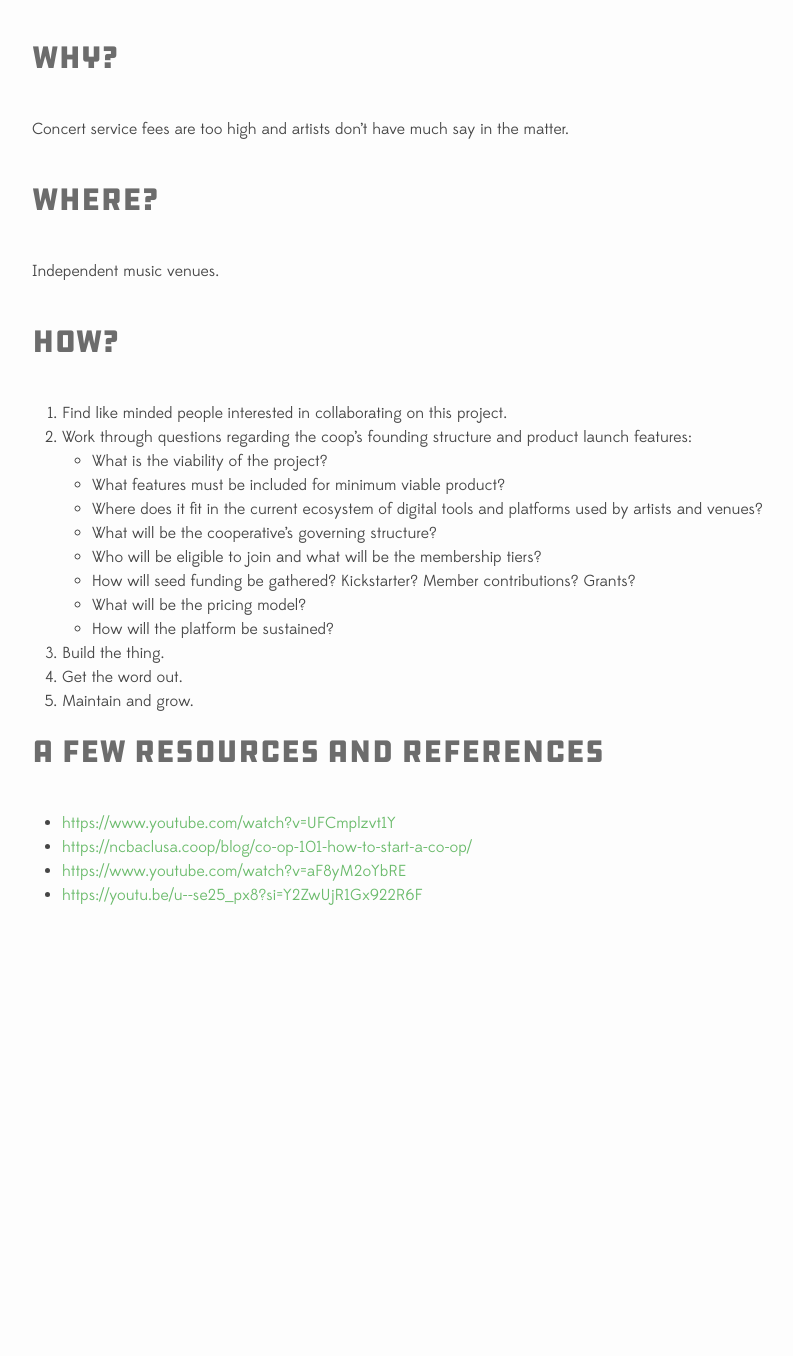
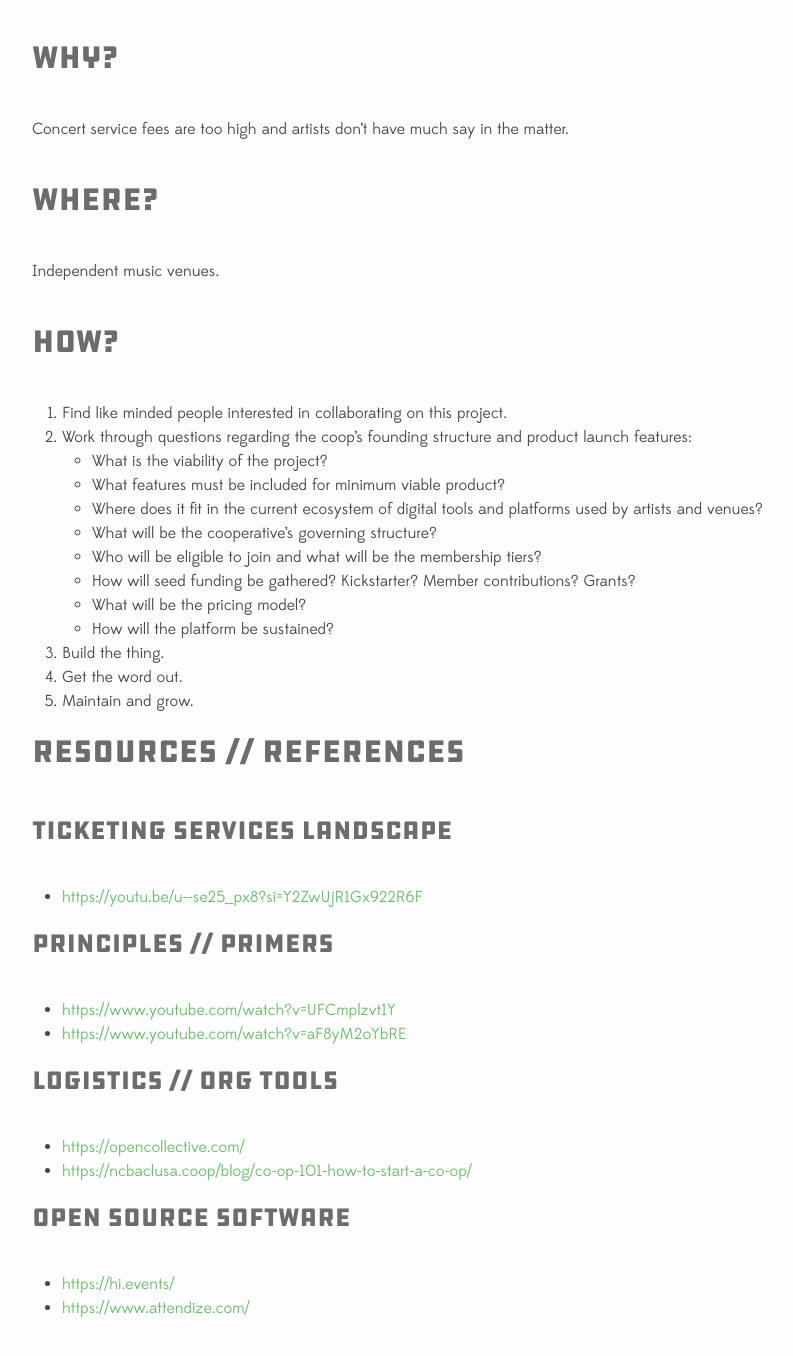
Before and after one commit to turpana/tm-website, a Jekyll site: the page built from ticket-coop.md, in a window 1280 px wide and 1400 px high, scrolled down 376 px. Shown: the top 1356 px of the window, without its empty margins (238-1031 px from the left). Built offline with Jekyll 4.4.1, drawn with Linux system fonts in a browser that asks for light colours; before the commit the page ends 1363 px from its top, so only the background shows below that.

Commit message:
Adding ticket coop resources

```diff
--- a/ticket-coop.md
+++ b/ticket-coop.md
@@ -24,9 +24,19 @@ Independent music venues.
 4. Get the word out.
 5. Maintain and grow.
 
-## A few resources and references
+## Resources // references
 
+### Ticketing Services Landscape
+- <https://youtu.be/u--se25_px8?si=Y2ZwUjR1Gx922R6F>
+
+### Principles // Primers
 - <https://www.youtube.com/watch?v=UFCmplzvt1Y>
+- <https://www.youtube.com/watch?v=aF8yM2oYbRE>
+
+### Logistics // Org Tools
+- <https://opencollective.com/>
 - <https://ncbaclusa.coop/blog/co-op-101-how-to-start-a-co-op/>
-- <https://www.youtube.com/watch?v=aF8yM2oYbRE>
-- <https://youtu.be/u--se25_px8?si=Y2ZwUjR1Gx922R6F>
+
+### Open Source Software
+- <https://hi.events/>
+- <https://www.attendize.com/>
```
